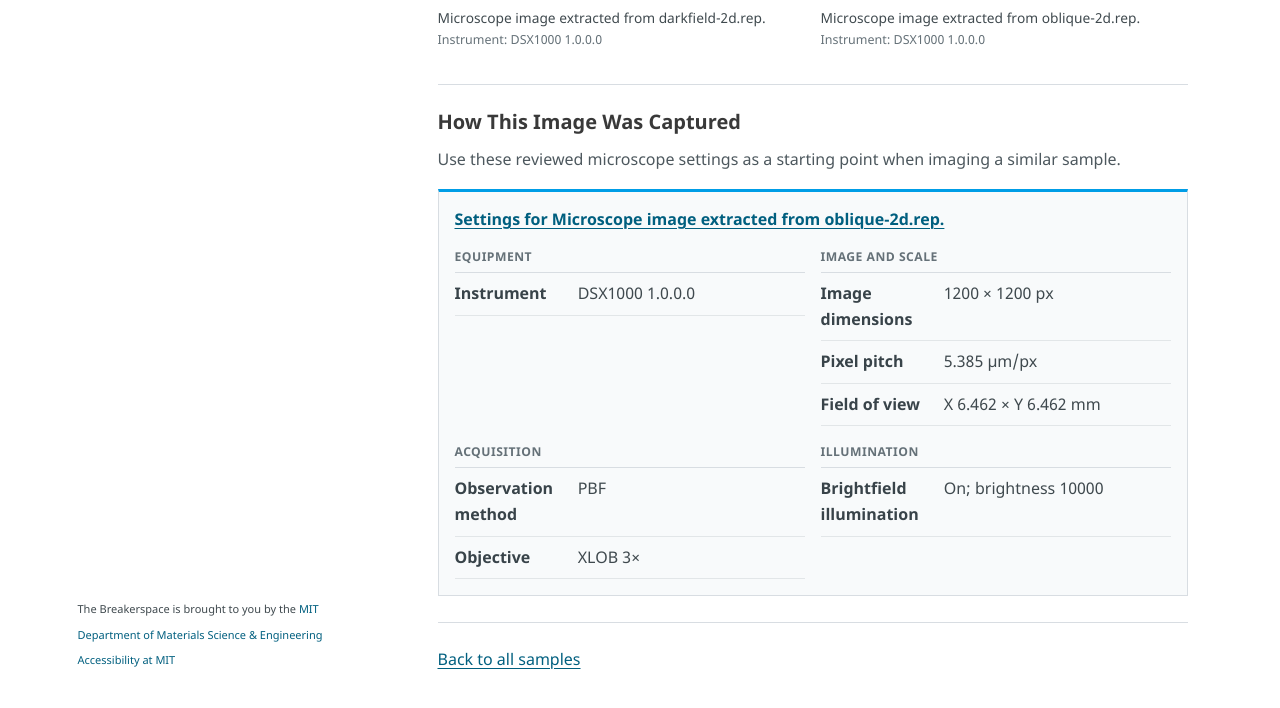
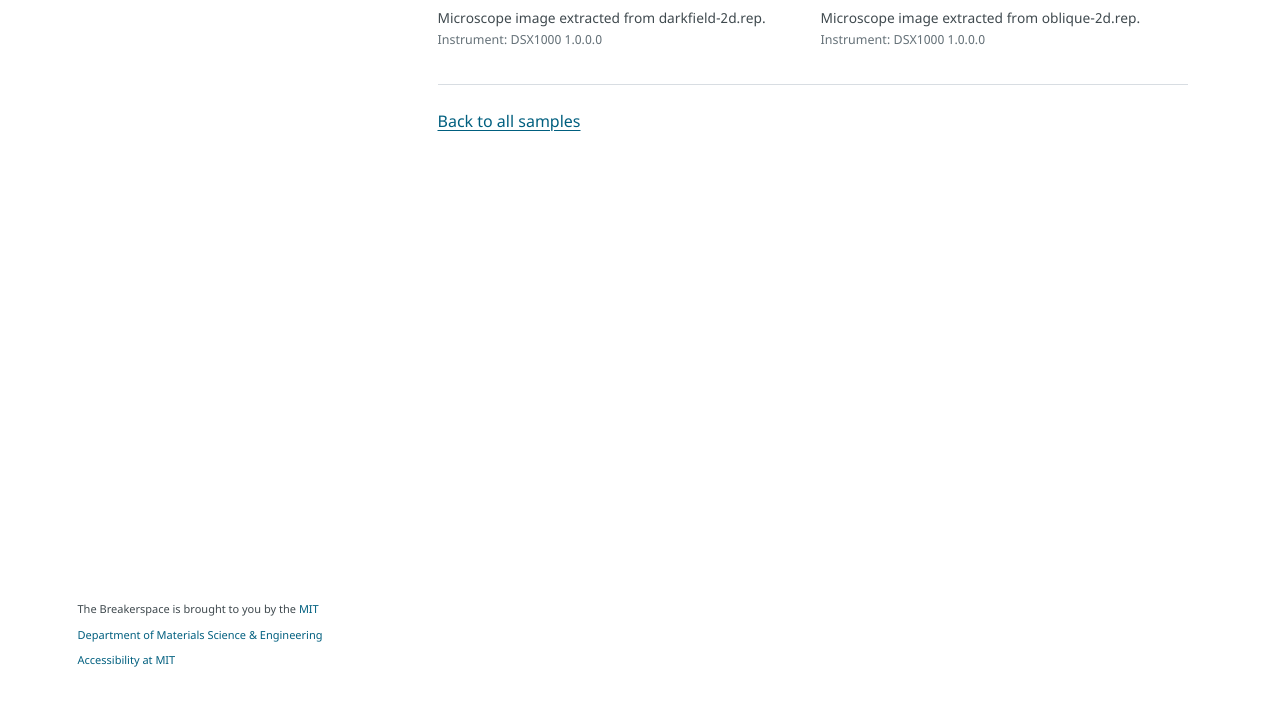
Before and after one commit to MIT-DMSE-Breakerspace/MIT-DMSE-Breakerspace.github.io, a Jekyll site: the page built from _samples/bs-000004.md, in a window 1280 px wide and 1400 px high, scrolled down 880 px. Shown: the part 658-1366 px from the top of the window. Built offline with Jekyll 4.4.1, drawn with Linux system fonts in a browser that asks for light colours.

Commit message:
Simplify microscope image metadata display

```diff
--- a/_layouts/sample.html
+++ b/_layouts/sample.html
@@ -76,6 +76,8 @@
       <figcaption>
         {{ asset.caption }}
         {% if asset.instrument %}<span>Instrument: {{ asset.instrument }}</span>{% endif %}
+        {% if asset.observation_mode %}<span>Observation mode: {{ asset.observation_mode }}</span>{% endif %}
+        {% if asset.field_width %}<span>Field width: {{ asset.field_width }}</span>{% endif %}
       </figcaption>
     </figure>
   {% endfor %}
@@ -98,42 +100,4 @@
 </section>
 {% endif %}
 
-{% if page.microscopy %}
-<section class="sample-page-section" aria-labelledby="microscopy-heading">
-  <h2 id="microscopy-heading">How This Image Was Captured</h2>
-  <p class="sample-section-intro">Use these reviewed microscope settings as a starting point when imaging a similar sample.</p>
-  <div class="sample-capture-list">
-  {% for capture in page.microscopy %}
-    {% assign capture_assets = page.assets | where: "asset_id", capture.asset_id %}
-    {% assign capture_asset = capture_assets | first %}
-    <article class="sample-capture">
-      <h3>
-        {% if capture_asset %}
-        <a href="#asset-{{ capture.asset_id }}">Settings for {{ capture_asset.caption }}</a>
-        {% else %}
-        Microscope capture
-        {% endif %}
-      </h3>
-      {% assign field_groups = capture.fields | group_by: "group" %}
-      <div class="sample-capture-groups">
-      {% for field_group in field_groups %}
-        <section>
-          <h4>{{ field_group.name }}</h4>
-          <dl class="sample-capture-fields">
-          {% for field in field_group.items %}
-            <div>
-              <dt>{{ field.label }}</dt>
-              <dd>{{ field.value }}</dd>
-            </div>
-          {% endfor %}
-          </dl>
-        </section>
-      {% endfor %}
-      </div>
-    </article>
-  {% endfor %}
-  </div>
-</section>
-{% endif %}
-
 <p class="sample-page-back"><a href="{{ '/sample-library.html' | relative_url }}">Back to all samples</a></p>
--- a/assets/css/style.scss
+++ b/assets/css/style.scss
@@ -1082,67 +1082,6 @@
 }
 
 .sample-detail-list dd {
-  margin: 0;
-  color: #3f494e;
-}
-
-.sample-section-intro {
-  max-width: 46rem;
-  margin: -0.35rem 0 1rem;
-  color: #4d585e;
-}
-
-.sample-capture-list {
-  display: grid;
-  gap: 1rem;
-}
-
-.sample-capture {
-  padding: 1rem;
-  border: 1px solid #d8dde2;
-  border-top: 3px solid #009de6;
-  background: #f8fafb;
-}
-
-.sample-capture h3 {
-  margin: 0 0 1rem;
-  font-size: 1rem;
-  line-height: 1.45;
-}
-
-.sample-capture-groups {
-  display: grid;
-  grid-template-columns: repeat(2, minmax(0, 1fr));
-  gap: 1rem;
-}
-
-.sample-capture-groups h4 {
-  margin: 0 0 0.35rem;
-  color: #657178;
-  font-size: 0.76rem;
-  letter-spacing: 0.04em;
-  text-transform: uppercase;
-}
-
-.sample-capture-fields {
-  margin: 0;
-  border-top: 1px solid #d8dde2;
-}
-
-.sample-capture-fields > div {
-  display: grid;
-  grid-template-columns: minmax(7rem, 0.44fr) minmax(0, 1fr);
-  gap: 0.7rem;
-  padding: 0.5rem 0;
-  border-bottom: 1px solid #e2e6e8;
-}
-
-.sample-capture-fields dt {
-  color: #384349;
-  font-weight: 700;
-}
-
-.sample-capture-fields dd {
   margin: 0;
   color: #3f494e;
 }
@@ -1937,8 +1876,7 @@
   }
 
   .sample-library-grid,
-  .sample-asset-grid,
-  .sample-capture-groups {
+  .sample-asset-grid {
     grid-template-columns: 1fr;
   }
 
@@ -1951,7 +1889,6 @@
   }
 
   .sample-detail-list > div,
-  .sample-capture-fields > div,
   .sample-specimen-list > div,
   .sample-file-list li {
     grid-template-columns: 1fr;
```
Also changed, not shown: README.md, 1 other file.
